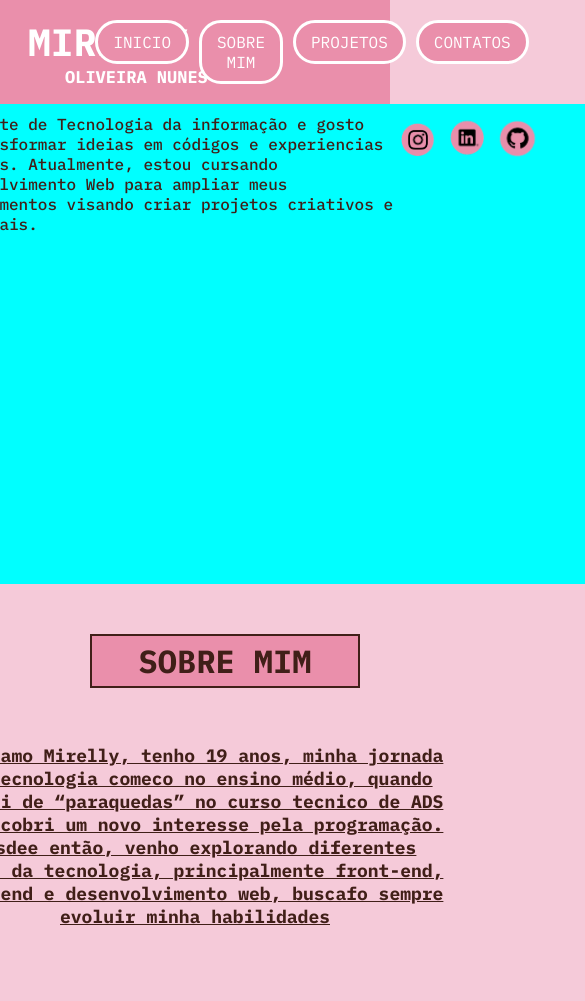
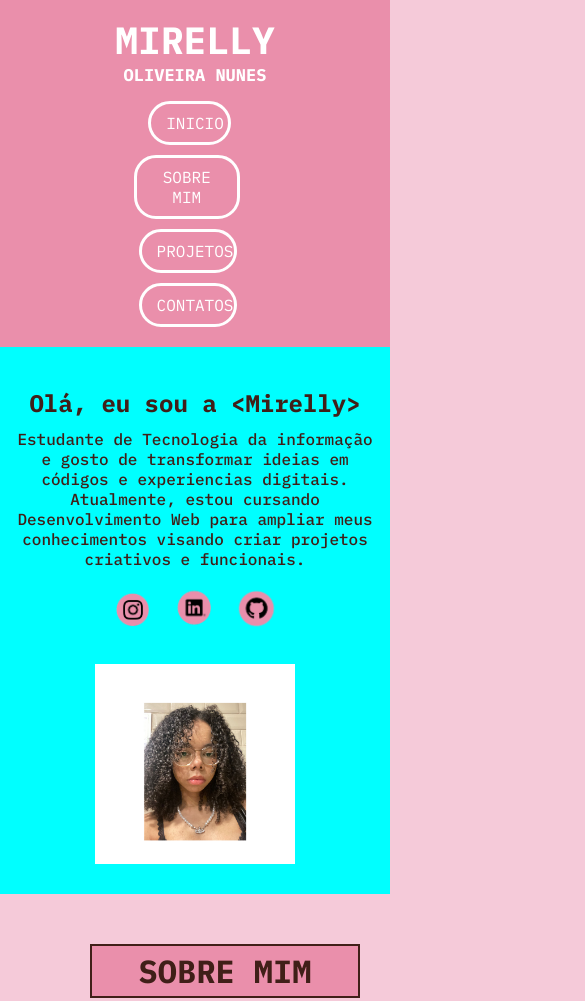
Before and after one commit to Mirell1/Portfolio, a plain HTML site: page index.html in a window 390 px wide. Shown: the top 1001 px of the page, 585 px wide, since content can reach past the window. Drawn offline with Linux system fonts and the light colour scheme.

Commit message:
reajuste

```diff
--- a/index.html
+++ b/index.html
@@ -8,7 +8,7 @@
 </head>
 <body>
     <header>
-        <div>
+        <div class="identidade">
         <p id="nome"><b>MIRELLY</b></p>
         <p id="sobrenome"><b>OLIVEIRA NUNES</b></p>
         </div>
@@ -21,19 +21,18 @@
     </header>
     <main>
         <section id="apresentação">
+            <div class="apresentacao-texto">
                 <article class="eu">
-                <h2>Olá, eu sou a <Mirelly></h2>
-                <p>Estudante de Tecnologia da informação e gosto <br>
-                    de transformar ideias em códigos e experiencias <br>
-                    digitais. Atualmente, estou cursando<br>
-                    Desenvolvimento Web para ampliar meus<br>
-                    conhecimentos visando criar projetos criativos e<br>
-                    funcionais.</p>
-                    <img class="redes" src="./img/instagram.png">
-                    <img class="redes" src="./img/linkedin.png">
-                    <img class="redes" src="/img/github.png">
+                    <h2>Olá, eu sou a &lt;Mirelly&gt;</h2>
+                    <p>Estudante de Tecnologia da informação e gosto de transformar ideias em códigos e experiencias digitais. Atualmente, estou cursando Desenvolvimento Web para ampliar meus conhecimentos visando criar projetos criativos e funcionais.</p>
+                    <div class="redes-sociais">
+                        <img class="redes" src="./img/instagram.png" alt="Instagram">
+                        <img class="redes" src="./img/linkedin.png" alt="LinkedIn">
+                        <img class="redes" src="./img/github.png" alt="GitHub">
+                    </div>
                 </article>
-            <img id="minhaFoto" src="./img/eu.png">
+            </div>
+            <img id="minhaFoto" src="./img/eu.png" alt="Foto de Mirelly">
         </section>
         <div class="title">
         <h1 class="titulos">SOBRE MIM</h1>
@@ -126,18 +125,20 @@
         </section>
     </main>
     <footer>
-        <div>
+        <div class="footer-marca">
         <h4>MEUS</h4>
         <h3><b>Contatos</b></h3>
         </div>
+        <div class="footer-contato">
             <div id="sociais">
-        <img src="./img/contato.png">
-        <img src="./img/arroba.png">
-        <img src="./img/balao.png">
+                <img src="./img/contato.png" alt="Contato">
+                <img src="./img/arroba.png" alt="Email">
+                <img src="./img/balao.png" alt="Mensagem">
             </div>
             <div class="textos">
                 <p>Exoamino664@gmail.com</p>
             </div>
+        </div>
     </footer>
 </body>
 </html>
--- a/style.css
+++ b/style.css
@@ -21,9 +21,16 @@ header{
     align-items: center;
 }
 
+/*bloco que agrupa nome e sobrenome no header (antes era uma div sem classe)*/
+.identidade{
+    display: flex;
+    flex-direction: column;
+}
+
 nav{
     display: flex;
     justify-content: center;
+    flex-wrap: wrap;
     width: 40%;
 }
 
@@ -38,6 +45,7 @@ nav button{
     color: white; /*cor da fonte*/
     border: solid 3px white; /*estilo, tamnho e cor da margem do meu botao*/
     margin: 5px;
+    cursor: pointer;
 }
 
 /*bloco onde vai meu nome no header*/
@@ -63,19 +71,43 @@ main{
 /*seção onde fica a minha apresentação inicial*/
 #apresentação {
     background-color: aqua;
-    height: 480px;
+    display: flex;
+    flex-wrap: wrap;
+    justify-content: space-between;
+    align-items: flex-start;
+    gap: 30px;
     width: 900px;
+    max-width: 100%;
+    padding: 40px 30px;
     color: #401f18; /*cor do texto*/
     font-family: "IBM Plex Mono", monospace; /*fonte o texto*/
     font-weight: 500; /*peso ou grossura do texto pra deixar ele em negrito*/
     font-style: normal; /*estilo da fonte*/
 }
 
+/*bloco que agrupa titulo, paragrafo e redes sociais (texto da apresentação)*/
+.apresentacao-texto{
+    display: flex;
+    flex-direction: column;
+    max-width: 480px;
+}
+
 /*parte textual da apresentacao*/
 .eu{
     display: flex; /*ativa o modo de display flexivel, permitindo posicionar os elemntos como voce quer*/
-  /*tamanho que ela ocupa na tela*/
+    flex-direction: column;
     margin-top: 10px; /*margem da parte de cima separando o header da seção da apresentação*/
+}
+
+.eu p{
+    margin-top: 10px;
+}
+
+/*bloco que agrupa os icones de redes sociais abaixo do texto*/
+.redes-sociais{
+    display: flex;
+    gap: 12px;
+    margin-top: 15px;
 }
 
 /*as imagens que estao no bloco da "eu" da apresentação*/
@@ -96,6 +128,7 @@ main{
     height: 200px; /*altura da imagem*/
     width: 200px; /*largura da imagem*/
     object-fit: cover; /*pra nao distorcer a imagem*/
+    flex-shrink: 0;
     }
 
 /*seção do meu "sobre mim"*/
@@ -117,6 +150,7 @@ main{
     font-weight: 700; /*peso ou grossura do texto pra deixar ele em negrito*/
     font-style: normal; /*forma da fonte*/
     width: 500px;
+    max-width: 100%;
 }
 
 #descricao p{
@@ -134,7 +168,8 @@ main{
 
 .habil{
     display: flex;
-
+    flex-wrap: wrap;
+    justify-content: center;
 }
 
 /*blocos com as minhas soft skils*/
@@ -227,6 +262,13 @@ main{
     font-family: "IBM Plex Mono", monospace; /*estilo da fonte*/
     margin: 15px;
     margin-bottom: 270px;
+    transition: transform 0.3s ease, box-shadow 0.3s ease; /*efeito hover suave*/
+}
+
+/*efeito hover moderno: o card sobe levemente e ganha sombra*/
+.trabalhos:hover{
+    transform: translateY(-8px);
+    box-shadow: 0 12px 24px rgba(64, 31, 24, 0.25); /*sombra usando o marrom já existente na paleta*/
 }
 
 /*imagens dos meus projetos*/
@@ -234,6 +276,12 @@ main{
     height: 200px; /*altura*/
     width: 200px; /*largura*/
     margin-bottom: 20px;
+    transition: transform 0.3s ease;
+}
+
+/*a imagem do card ganha um leve zoom no hover*/
+.trabalhos:hover img{
+    transform: scale(1.05);
 }
 
 .trabalhos P{
@@ -244,6 +292,7 @@ main{
 /*secão onde sera exposto meus trabalhos*/
 #projetos{
     display: flex;
+    flex-wrap: wrap;
     margin-top: 100px;
     background-color: #f5cad9;
     justify-content: center;
@@ -261,6 +310,7 @@ main{
     border: white; /*nao sei*/
     text-align: center;
     margin-top: 22px;
+    cursor: pointer;
 }
 
 #projetos h3{
@@ -275,21 +325,43 @@ main{
 /*rodape do site*/
 footer{
     display: flex;
+    flex-wrap: wrap;
     justify-content: space-between;
+    align-items: center;
     background-color: #401f18; /*fundo do rodape*/
     color: #f5cad9; /*cor da fonte*/
     font-family: "IBM Plex Mono", monospace; /*estilo da fonte*/
+    padding: 30px 40px;
+    gap: 20px;
 }
 
+/*bloco "MEUS / Contatos", centralizado verticalmente dentro do footer*/
+.footer-marca{
+    display: flex;
+    flex-direction: column;
+    justify-content: center;
+}
+
+/*bloco da direita: agrupa os icones e o texto de contato*/
+.footer-contato{
+    display: flex;
+    flex-direction: row;
+    align-items: center;
+    gap: 20px;
+}
 
 #sociais{
     display: flex;
     flex-direction: column;
-
+    gap: 12px;
+    order: 1; /*icones ficam antes (à esquerda) do texto*/
 }
 
-#textos{
+.textos{
     display: flex;
+    flex-direction: column;
+    justify-content: center;
+    order: 2; /*texto de contato fica depois dos icones*/
 }
 
 footer img{
@@ -301,11 +373,72 @@ footer img{
 footer h3{
     font-weight: 700;
     font-size: 40px;
-    margin-left: 25px;
 }
 
 footer h4{
     font-weight: 700;
     font-size: 22px;
-    margin-left: 25px;
 }
+
+/* ================================
+   RESPONSIVIDADE - TABLET / CELULAR
+   ================================ */
+@media (max-width: 768px){
+    header{
+        flex-direction: column;
+        height: auto;
+        padding: 15px 0;
+    }
+
+    .identidade{
+        align-items: center;
+    }
+
+    #nome, #sobrenome{
+        margin-left: 0;
+        text-align: center;
+    }
+
+    nav{
+        width: 100%;
+        justify-content: center;
+        margin-top: 10px;
+    }
+
+    #apresentação{
+        flex-direction: column;
+        align-items: center;
+        text-align: center;
+        padding: 30px 15px;
+    }
+
+    .apresentacao-texto{
+        max-width: 100%;
+        align-items: center;
+    }
+
+    .redes-sociais{
+        justify-content: center;
+    }
+
+    footer{
+        flex-direction: column;
+        text-align: center;
+        padding: 30px 20px;
+    }
+
+    .footer-contato{
+        justify-content: center;
+    }
+}
+
+@media (max-width: 480px){
+    nav{
+        flex-direction: column;
+        align-items: center;
+    }
+
+    nav button{
+        width: 80%;
+    }
+}
```
Lines whose indentation alone changed are shown as unchanged.
